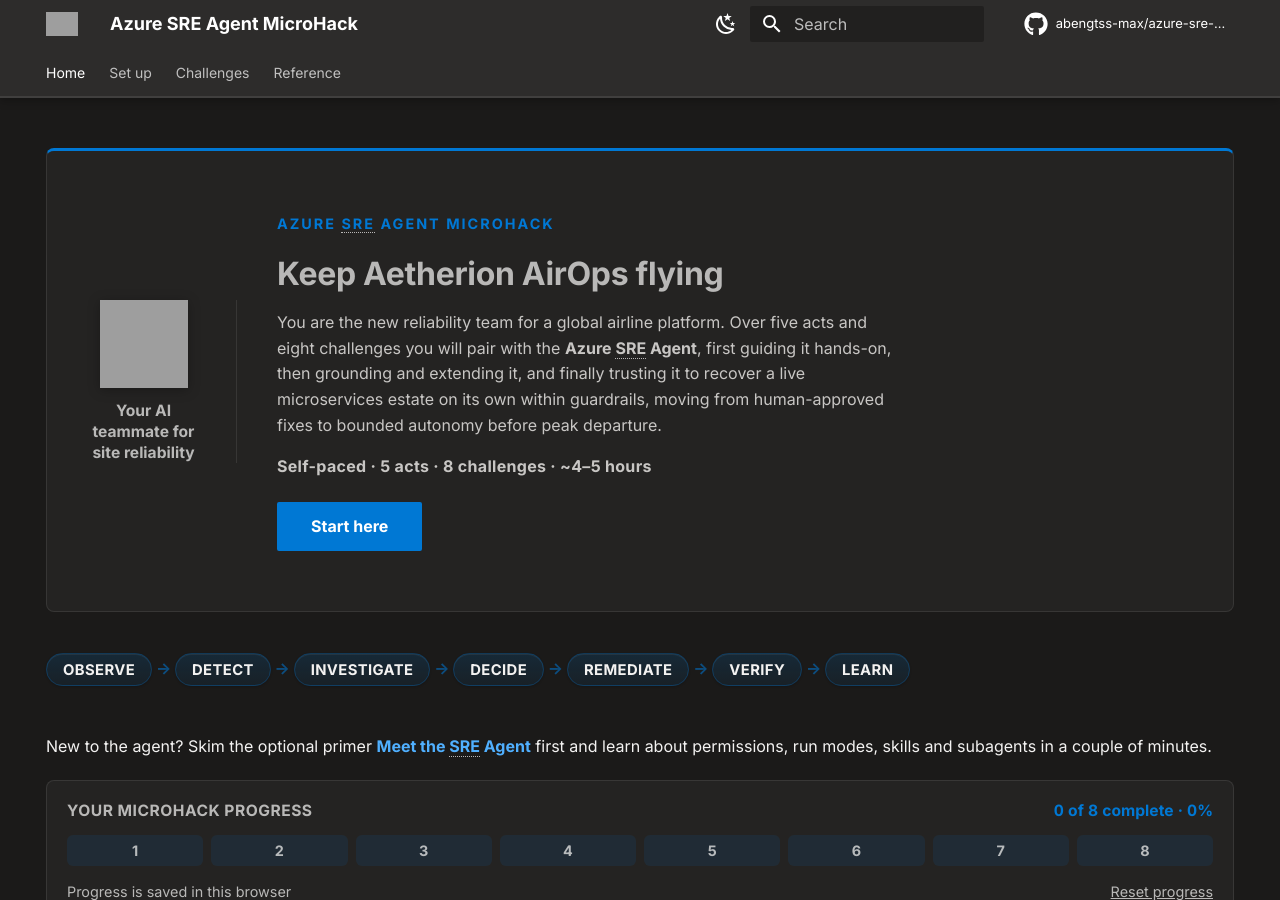
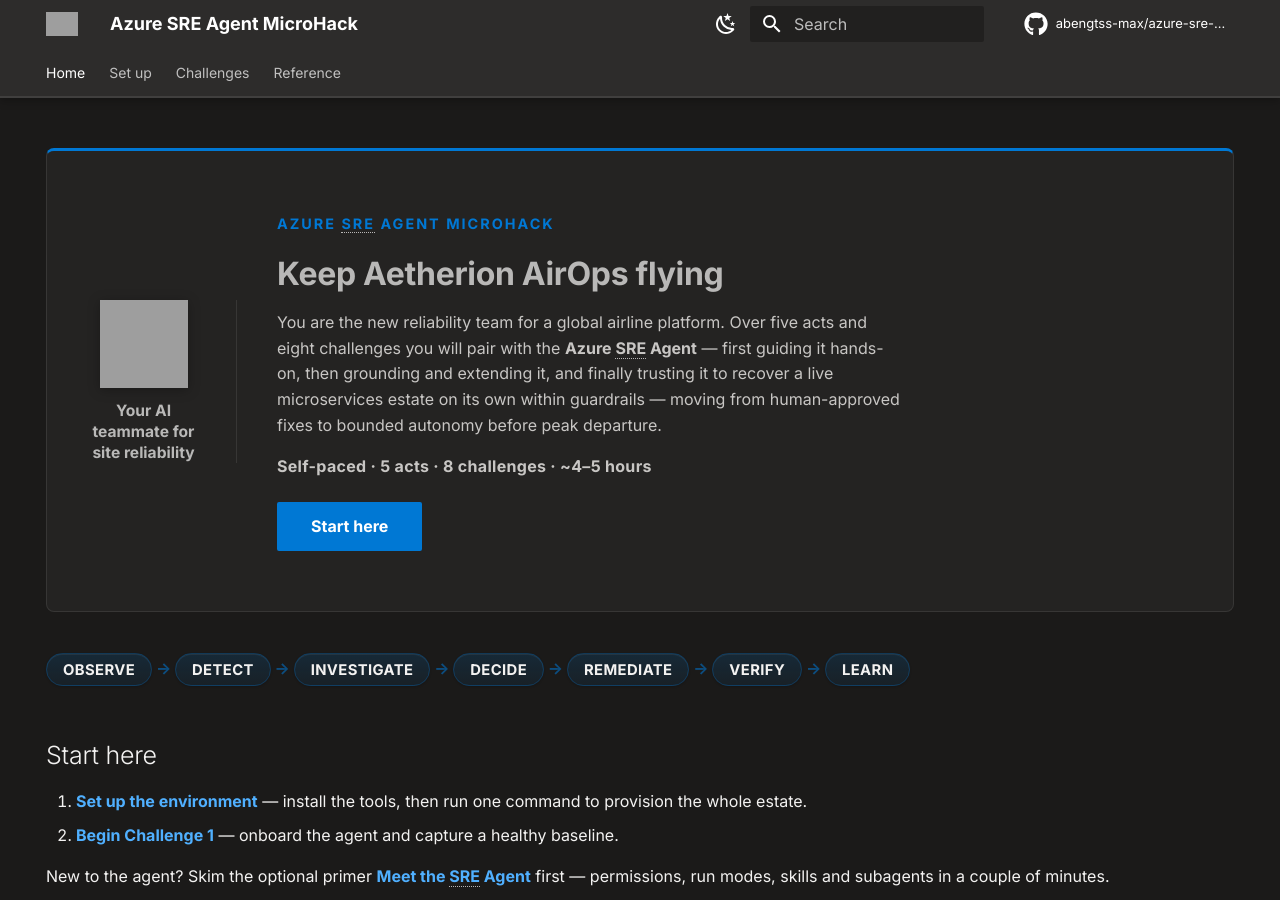
Before and after one commit to abengtss-max/azure-sre-agent-microhack, an MkDocs documentation site: the page built from docs/index.md, in a window 1280 px wide and 900 px high. Built offline with MkDocs 1.6.1 and Material for MkDocs 9.7.7, drawn with Linux system fonts in a browser that asks for light colours; comment, search, counter and statistics services are not loaded; grey boxes are pictures that could not be loaded.

Commit message:
publish: sync lab from master (2026-08-12 14:45)

```diff
--- a/docs/index.md
+++ b/docs/index.md
@@ -17,9 +17,9 @@
 # Keep Aetherion AirOps flying
 
 You are the new reliability team for a global airline platform. Over five acts
-and eight challenges you will pair with the **Azure SRE Agent**, first guiding it
+and eight challenges you will pair with the **Azure SRE Agent** — first guiding it
 hands-on, then grounding and extending it, and finally trusting it to recover a
-live microservices estate on its own within guardrails, moving from human-approved
+live microservices estate on its own within guardrails — moving from human-approved
 fixes to bounded autonomy before peak departure.
 
 <p class="aet-meta">Self-paced · 5 acts · 8 challenges · ~4–5 hours</p>
@@ -33,8 +33,12 @@
 <span>Observe</span> <em>→</em> <span>Detect</span> <em>→</em> <span>Investigate</span> <em>→</em> <span>Decide</span> <em>→</em> <span>Remediate</span> <em>→</em> <span>Verify</span> <em>→</em> <span>Learn</span>
 </div>
 
+## Start here
 
-New to the agent? Skim the optional primer **[Meet the SRE Agent](getting-started/sre-agent-fundamentals.md)** first and learn about permissions, run modes, skills and subagents in a couple of minutes.
+1. **[Set up the environment](getting-started/environment.md)** — install the tools, then run one command to provision the whole estate.
+2. **[Begin Challenge 1](challenges/01-onboard-and-baseline.md)** — onboard the agent and capture a healthy baseline.
+
+New to the agent? Skim the optional primer **[Meet the SRE Agent](getting-started/sre-agent-fundamentals.md)** first — permissions, run modes, skills and subagents in a couple of minutes.
 
 ## The journey
 
```
Also changed, not shown: docs/challenges/01-onboard-and-baseline.md (+32 -32 lines), 1 other file.
